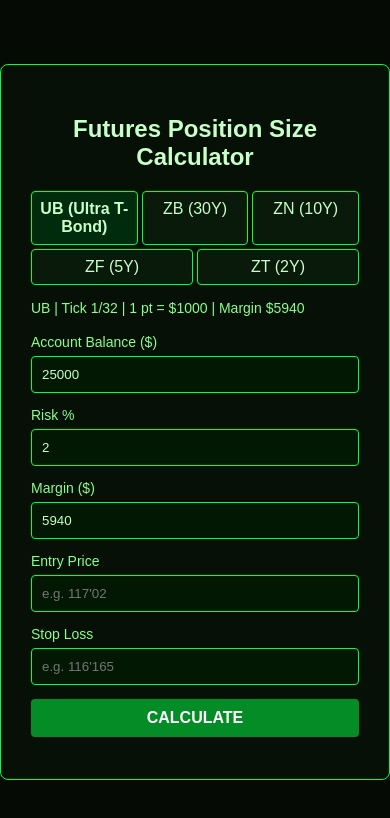
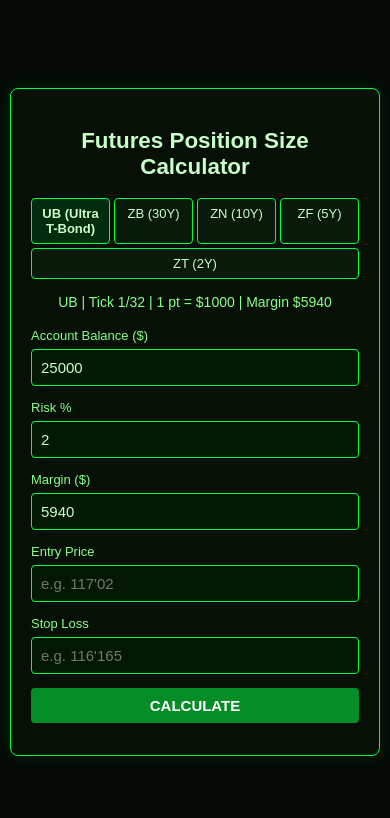
Before and after one commit to hamada64/Position_Size, a plain HTML site: page index.html in a window 390 px wide. Drawn offline with Linux system fonts and the light colour scheme.

Commit message:
More resposive design

```diff
--- a/index.html
+++ b/index.html
@@ -2,104 +2,177 @@
 <html lang="en">
 <head>
     <meta charset="UTF-8">
+    <!-- ✅ IMPORTANT: Added viewport meta for true mobile responsiveness -->
+    <meta name="viewport" content="width=device-width, initial-scale=1.0">
     <title>Treasury Futures Position Size Calculator</title>
     <style>
-body{
-font-family:Arial;
-background:#050a05;
-color:#c8ffc8;
-display:flex;
-justify-content:center;
-align-items:center;
-height:100vh;
-margin:0;
+        body {
+            font-family: Arial, sans-serif;
+            background: #050a05;
+            color: #c8ffc8;
+            display: flex;
+            justify-content: center;
+            align-items: center;
+            min-height: 100vh; /* changed from height to min-height so it scrolls if needed */
+            margin: 0;
+            padding: 10px; /* small padding on all devices */
+            box-sizing: border-box;
         }
+
+        .card {
+            background: #071007;
+            padding: 30px;
+            width: 95%;                /* ← makes it shrink on mobile */
+            max-width: 540px;          /* ← keeps original size on desktop */
+            border: 1px solid #00ff41;
+            border-radius: 8px;
+            margin: 0 auto;            /* safety centering */
+            box-shadow: 0 0 20px rgba(0, 255, 65, 0.1);
+        }
+
         .form-group {
-  margin-bottom:2px;     /* ← this controls space BETWEEN groups */
+            margin-bottom: 2px;
         }
+
         h2 {
-  text-align: center;           /* centers the text inside */
+            text-align: center;
             margin-left: auto;
             margin-right: auto;
-  width: fit-content;           /* or a fixed width like 400px */
+            width: fit-content;
+            font-size: 1.6rem;
         }
+
         .label {
-  margin-bottom: 6px;      /* space between text and its input */
+            margin-bottom: 6px;
             font-size: 14px;
             color: #88ff88;
         }
-.card{
-background:#071007;
-padding:30px;
-width:540px;
-border:1px solid #00ff41;
-border-radius:8px;
+
+        .tabs {
+            display: flex;
+            gap: 4px;
+            margin-bottom: 15px;
+            flex-wrap: wrap;           /* stays wrap for very small phones */
+            justify-content: center;
         }
-.tabs{
-display:flex;
-gap:4px;
-margin-bottom:15px;
-flex-wrap:wrap;
+
+        .tab {
+            flex: 1;
+            min-width: 80px;
+            text-align: center;
+            padding: 8px;
+            cursor: pointer;
+            border: 1px solid #00ff41;
+            border-radius: 4px;
+            background: #0a1a0a;
+            font-size: 14px;
         }
-.tab{
-flex:1;
-text-align:center;
-padding:8px;
-cursor:pointer;
-border:1px solid #00ff41;
-border-radius:4px;
-background:#0a1a0a;
-min-width:80px;
+
+        .tab:hover {
+            background: #0f260f;
         }
-.tab:hover{
-background:#0f260f;
+
+        .active {
+            background: #002b0c;
+            font-weight: bold;
         }
-.active{
-background:#002b0c;
-font-weight:bold;
+
+        input, button {
+            width: 100%;
+            padding: 10px;
+            margin-bottom: 12px;
+            background: #021802;
+            border: 1px solid #00ff41;
+            color: #c8ffc8;
+            border-radius: 4px;
+            box-sizing: border-box;
+            font-size: 16px;
         }
-input, button{
-width:100%;
-padding:10px;
-margin-bottom:12px;
-background:#021802;
-border:1px solid #00ff41;
-color:#c8ffc8;
-border-radius:4px;
-box-sizing:border-box;
+
+        button {
+            background: #048d26;
+            color: white;
+            border: none;
+            cursor: pointer;
+            font-weight: bold;
+            font-size: 16px;
         }
-button{
-background:#048d26;
-color:white;
-border:none;
-cursor:pointer;
-font-weight:bold;
-font-size:16px;
+
+        button:hover {
+            background: #06a32e;
         }
-button:hover{
-background:#06a32e;
+
+        .row {
+            display: flex;
+            justify-content: space-between;
+            margin: 6px 0;
+            font-size: 14px;
         }
-.row{
-display:flex;
-justify-content:space-between;
-margin:6px 0;
-font-size:14px;
+
+        .contracts {
+            font-size: 32px;
+            text-align: center;
+            margin: 15px 0;
+            font-weight: bold;
+            color: #00ff41;
         }
-.contracts{
-font-size:32px;
-text-align:center;
-margin:15px 0;
-font-weight:bold;
-color:#00ff41;
+
+        #spec {
+            font-size: 14px;
+            color: #88ff88;
+            text-align: center;
         }
-#spec{
-font-size:14px;
-color:#88ff88;
+
+        hr {
+            border-color: #00ff41;
+            opacity: 0.3;
+            margin: 12px 0;
         }
-hr{
-border-color:#00ff41;
-opacity:0.3;
-margin:12px 0;
+
+        /* ==================== MOBILE RESPONSIVE MEDIA QUERIES ==================== */
+        @media (max-width: 600px) {
+            .card {
+                padding: 20px;
+                width: 100%;           /* full width on very small screens */
+            }
+
+            h2 {
+                font-size: 1.4rem;
+            }
+
+            .tab {
+                min-width: 65px;
+                padding: 7px 5px;
+                font-size: 13px;
+            }
+
+            input, button {
+                padding: 9px;
+                font-size: 15px;
+            }
+
+            .contracts {
+                font-size: 28px;
+            }
+
+            .label {
+                font-size: 13px;
+            }
+
+            .row {
+                font-size: 13px;
+            }
+        }
+
+        /* Extra safety for very narrow phones (e.g. iPhone SE) */
+        @media (max-width: 380px) {
+            .tabs {
+                gap: 3px;
+            }
+            .tab {
+                min-width: 58px;
+                padding: 6px;
+            }
         }
     </style>
 </head>
@@ -119,27 +192,22 @@ margin:12px 0;
         <br>
 
         <!-- replace from Account Balance to Stop Loss -->
-
         <div class="form-group">
             <div class="label">Account Balance ($)</div>
             <input id="account" value="25000" type="number" step="1000">
         </div>
-
         <div class="form-group">
             <div class="label">Risk %</div>
             <input id="risk" value="2" type="number" step="0.5" min="1" max="5">
         </div>
-
         <div class="form-group">
             <div class="label">Margin ($)</div>
             <input id="margin" value="5940" type="number">
         </div>
-
         <div class="form-group">
             <div class="label">Entry Price</div>
             <input id="entry" placeholder="e.g. 117'02">
         </div>
-
         <div class="form-group">
             <div class="label">Stop Loss</div>
             <input id="stop" placeholder="e.g. 116'165">
@@ -149,14 +217,11 @@ margin:12px 0;
 
         <div id="results" style="display:none">
             <div class="contracts" id="contracts"></div>
-
             <div class="row"><span>Total Risk:</span><span id="riskTotal"></span></div>
             <div class="row"><span>Margin Required:</span><span id="marginTotal"></span></div>
             <div class="row"><span>Stop Distance (points):</span><span id="distance"></span></div>
             <div class="row"><span>Risk per Contract:</span><span id="riskContract"></span></div>
-
             <hr>
-
             <div class="row"><span>1R Target:</span><span id="r1"></span></div>
             <div class="row"><span>2R Target:</span><span id="r2"></span></div>
             <div class="row"><span>3R Target:</span><span id="r3"></span></div>
```
Lines whose indentation alone changed are shown as unchanged.
